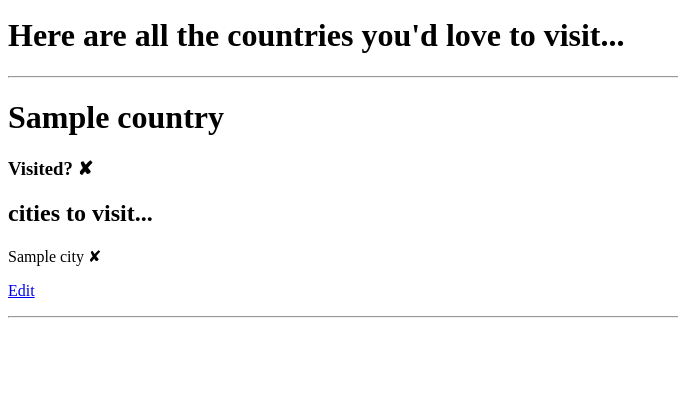
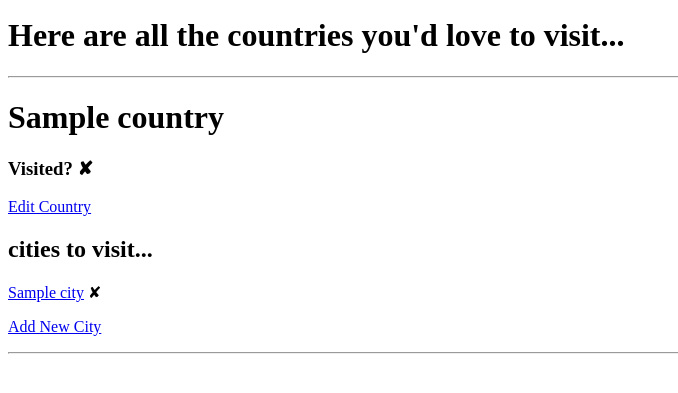
Before and after one commit to alanparley/listr_travel_bucket_list_project, a Flask app: page /countries in a window 1280 px wide. Shown: the part 165-558 px from the top of the page, without its empty margins (0-678 px from the left). Run offline with Flask 2, Linux system fonts and the light colour scheme; a database or web service that is not in the repository returns one stand-in record (values such as "Sample title"); some libraries are stand-ins or nearby versions.

Commit message:
added links to edit cities

```diff
--- a/templates/cities/new.html
+++ b/templates/cities/new.html
@@ -3,7 +3,7 @@
 
 <form action="/cities" method="POST">
     <div>
-        <label for="country">Country:</label>
+        <label for="country">Select the country:</label>
         <select name="country_id" id="country">
             {% for country in all_countries %}
             <option value="{{ country.id }}"> {{ country.country_name }}</option>
--- a/templates/countries/edit.html
+++ b/templates/countries/edit.html
@@ -18,8 +18,6 @@
     <button type="submit">DELETE Country</button>
     </p>
 
-
-
 </form>
 
 {% endblock %}
--- a/templates/countries/index.html
+++ b/templates/countries/index.html
@@ -13,11 +13,12 @@
         &#10004;
         {% else %}
         &#10008;
-        {% endif %}
+        {% endif %}</h3>
+    <p><a href="/countries/{{country.id}}/edit">Edit Country</a></p>
     <h2>cities to visit...</h2>
     {% for city in  cities %}
     {% if city.country.id == country.id%}
-        <p>{{ city.city_name }}
+    <p><a href="/cities/{{city.id}}/edit">{{ city.city_name }}</a>
         {% if city.visited == True %}
         &#10004;
         {% else %}
@@ -28,8 +29,10 @@
     {% endfor %}
 
 
-    </h3>
-    <p><a href="/countries/{{country.id}}/edit">Edit</a></p>
+
+    <p>
+        <a href="/cities/new">Add New City</a>
+    </p>
     <hr>
 
 </div>
--- a/templates/index.html
+++ b/templates/index.html
@@ -5,6 +5,7 @@
 
 <h1>THIS IS THE HOMEPAGE</h1>
 
-
+GET STARTED!
+<p><a href="/countries/new">Add New Country</a></p>
 
 {% endblock %}
```
Lines whose indentation alone changed are shown as unchanged.
